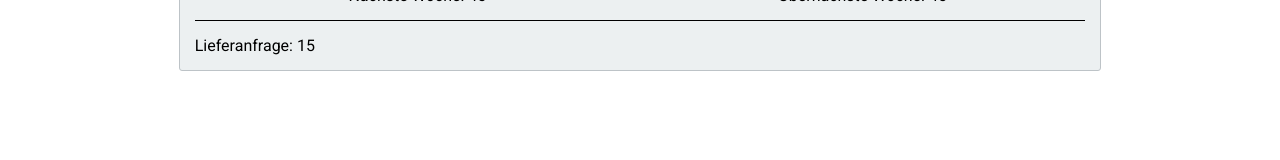
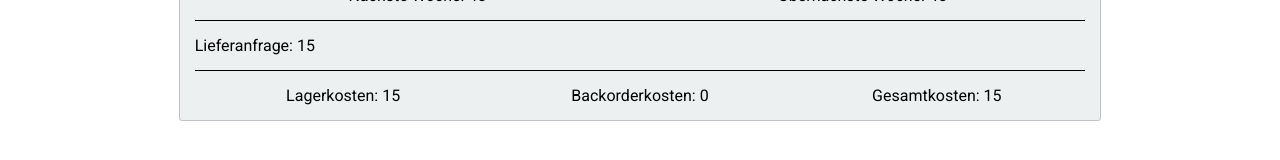
Before and after one commit to DieserDanielMan/BeerGame, a React (Create React App) app in the folder client/: page /game/play/1 in a window 1280 px wide. Shown: the part 498-658 px from the top of the page. Built offline with nearby package versions, Linux system fonts and the light colour scheme; no server answers.

Commit message:
Oberfläche kosten im aktuellen Spiel

```diff
--- a/client/src/pages/PlayGame.js
+++ b/client/src/pages/PlayGame.js
@@ -52,6 +52,13 @@ function PlayGame(props) {
                 <div className={"delivery"}>
                     <span>Lieferanfrage: 15</span>
                 </div>
+                <div className={"line"} />
+                <div className={"costs"}>
+                    <span>Lagerkosten: 15</span>
+                    <span>Backorderkosten: 0</span>
+                    <span>Gesamtkosten: 15</span>
+                </div>
+
             </div>
         </div>
     )
--- a/client/src/styles/pages/PlayGame.css
+++ b/client/src/styles/pages/PlayGame.css
@@ -99,6 +99,25 @@ div.grid_play div.next_products span {
           align-items: center;
 }
 
+div.grid_play div.costs {
+  display: -ms-grid;
+  display: grid;
+  -ms-grid-columns: 1fr 1fr 1fr;
+      grid-template-columns: 1fr 1fr 1fr;
+}
+
+div.grid_play div.costs span {
+  display: -webkit-box;
+  display: -ms-flexbox;
+  display: flex;
+  -webkit-box-pack: center;
+      -ms-flex-pack: center;
+          justify-content: center;
+  -webkit-box-align: center;
+      -ms-flex-align: center;
+          align-items: center;
+}
+
 div.grid_play div.timer {
   text-align: right;
 }
--- a/client/src/styles/pages/PlayGame.scss
+++ b/client/src/styles/pages/PlayGame.scss
@@ -56,8 +56,18 @@ div.grid_play {
       align-items: center;
     }
   }
+
   div.delivery {
 
+  }
+  div.costs{
+    display: grid;
+    grid-template-columns: 1fr 1fr 1fr;
+    span {
+      display: flex;
+      justify-content: center;
+      align-items: center;
+    }
   }
   div.timer {
     text-align: right;
```
Also changed, not shown: 2 other files (tests, documents, lock files or other folders).
